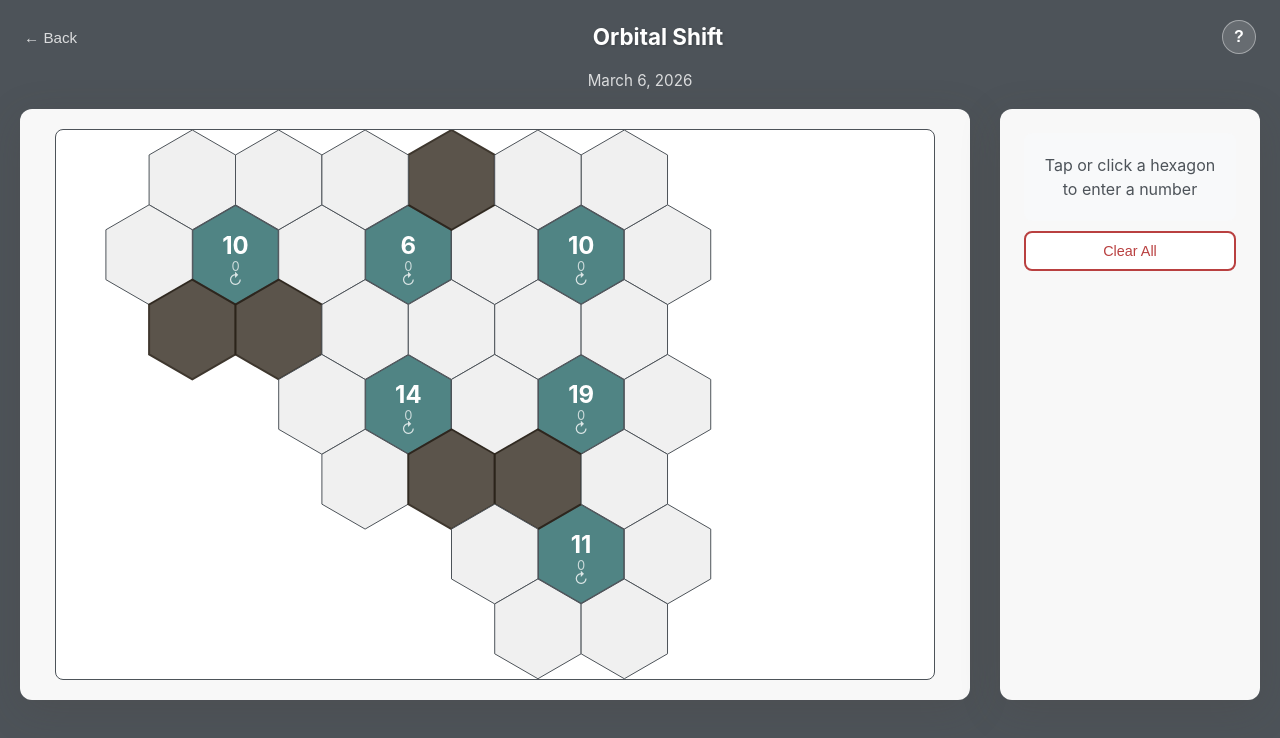
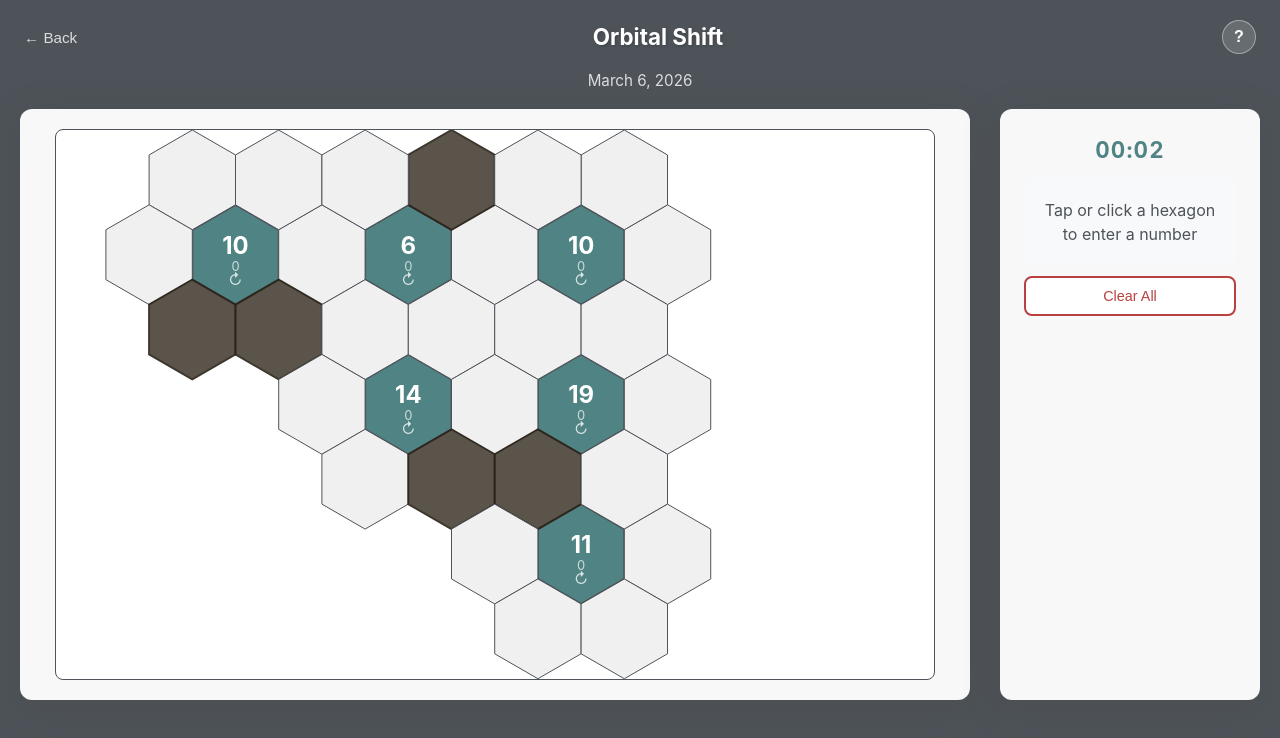
Before and after one commit to ELIEL87/orbitals, a React (Vite) app: page / in a window 1280 px wide. Both pictures are taken after a click on the button "Daily Challenge". Shown: the top 738 px of the page. Built offline with nearby package versions, Linux system fonts and the light colour scheme.

Commit message:
Add timer to daily challenge + add SEO improvements

```diff
--- a/index.html
+++ b/index.html
@@ -5,6 +5,20 @@
     <link rel="icon" type="image/svg+xml" href="/favicon.svg" />
     <meta name="viewport" content="width=device-width, initial-scale=1.0" />
     <title>Orbital Shift - Hexagon Puzzle Game</title>
+    <meta name="description" content="Fill the orbits so each ring sums to its center number. No repeats allowed. A daily hexagon number puzzle — free to play in your browser." />
+
+    <!-- Open Graph -->
+    <meta property="og:type" content="website" />
+    <meta property="og:url" content="https://orbitalshiftgame.com/" />
+    <meta property="og:title" content="Orbital Shift - Hexagon Puzzle Game" />
+    <meta property="og:description" content="Fill the orbits so each ring sums to its center number. No repeats allowed. A daily hexagon number puzzle — free to play in your browser." />
+    <meta property="og:image" content="https://orbitalshiftgame.com/orbitalshift.png" />
+
+    <!-- Twitter Card -->
+    <meta name="twitter:card" content="summary_large_image" />
+    <meta name="twitter:title" content="Orbital Shift - Hexagon Puzzle Game" />
+    <meta name="twitter:description" content="Fill the orbits so each ring sums to its center number. No repeats allowed. A daily hexagon number puzzle — free to play in your browser." />
+    <meta name="twitter:image" content="https://orbitalshiftgame.com/orbitalshift.png" />
   </head>
   <body>
     <div id="root"></div>
--- a/src/App.css
+++ b/src/App.css
@@ -437,6 +437,25 @@ body {
   color: #4D5359;
   font-size: 0.95rem;
   margin: 0;
+}
+
+.daily-timer {
+  text-align: center;
+  font-size: 1.4rem;
+  font-weight: 700;
+  font-variant-numeric: tabular-nums;
+  color: #508484;
+  letter-spacing: 0.05em;
+  margin-bottom: 12px;
+}
+
+.solved-time {
+  font-size: 2rem;
+  font-weight: 800;
+  font-variant-numeric: tabular-nums;
+  color: #79C99E;
+  letter-spacing: 0.05em;
+  line-height: 1;
 }
 
 .solved-btn {
--- a/src/components/Game.jsx
+++ b/src/components/Game.jsx
@@ -7,7 +7,19 @@ function getTodayString() {
   return `${d.getFullYear()}-${String(d.getMonth() + 1).padStart(2, '0')}-${String(d.getDate()).padStart(2, '0')}`;
 }
 
+function formatTime(seconds) {
+  const h = Math.floor(seconds / 3600);
+  const m = Math.floor((seconds % 3600) / 60);
+  const s = seconds % 60;
+  if (h > 0) {
+    return `${h}:${String(m).padStart(2, '0')}:${String(s).padStart(2, '0')}`;
+  }
+  return `${String(m).padStart(2, '0')}:${String(s).padStart(2, '0')}`;
+}
+
 function Game({ centers, blackHexagons, onWin, mode, onContinueFreePlay, onNewPuzzle, initialGrid, onNextLevel, nextLevelLabel }) {
+  const dailyTimerKey = mode === 'daily' ? `orbital-daily-timer-${getTodayString()}` : null;
+
   const {
     grid,
     selectedHex,
@@ -37,6 +49,14 @@ function Game({ centers, blackHexagons, onWin, mode, onContinueFreePlay, onNewPu
   const [flipSource, setFlipSource] = useState(null);
   const [hintKeys, setHintKeys] = useState(new Set());
   const hintTimerRef = useRef(null);
+  const timerRef = useRef(null);
+  const [elapsed, setElapsed] = useState(() => {
+    if (mode === 'daily' && dailyTimerKey) {
+      const saved = localStorage.getItem(dailyTimerKey);
+      return saved ? parseInt(saved, 10) : 0;
+    }
+    return 0;
+  });
 
   const resetHintTimer = useCallback(() => {
     setHintKeys(new Set());
@@ -47,11 +67,11 @@ function Game({ centers, blackHexagons, onWin, mode, onContinueFreePlay, onNewPu
     }, 8000);
   }, [getHintHexKeys]);
   const handleNativeShare = useCallback(() => {
-    navigator.share({
-      title: 'OrbitalShift',
-      text: 'Numbers and a little chaos 🎯 Try OrbitalShift → orbitalshiftgame.com',
-    });
-  }, []);
+    const text = gameWon && mode === 'daily'
+      ? `I solved today's Orbital Shift in ${formatTime(elapsed)} ⏱ Can you beat it? → orbitalshiftgame.com`
+      : 'Numbers and orbits — can you crack it? Try Orbital Shift → orbitalshiftgame.com';
+    navigator.share({ title: 'OrbitalShift', text });
+  }, [gameWon, mode, elapsed]);
 
   useEffect(() => {
     initializeGrid();
@@ -77,6 +97,23 @@ function Game({ centers, blackHexagons, onWin, mode, onContinueFreePlay, onNewPu
     return () => { if (hintTimerRef.current) clearTimeout(hintTimerRef.current); };
   // eslint-disable-next-line react-hooks/exhaustive-deps
   }, []);
+
+  // Daily challenge timer
+  useEffect(() => {
+    if (mode !== 'daily' || gameWon) {
+      clearInterval(timerRef.current);
+      return;
+    }
+    timerRef.current = setInterval(() => {
+      setElapsed(prev => {
+        const next = prev + 1;
+        if (dailyTimerKey) localStorage.setItem(dailyTimerKey, String(next));
+        return next;
+      });
+    }, 1000);
+    return () => clearInterval(timerRef.current);
+  // eslint-disable-next-line react-hooks/exhaustive-deps
+  }, [mode, gameWon]);
 
   // Persist daily grid to localStorage on every change
   useEffect(() => {
@@ -211,9 +248,15 @@ function Game({ centers, blackHexagons, onWin, mode, onContinueFreePlay, onNewPu
         </div>
 
         <div className="game-controls">
+          {mode === 'daily' && !gameWon && (
+            <div className="daily-timer">{formatTime(elapsed)}</div>
+          )}
           {gameWon ? (
             <div className="solved-panel">
               <div className="solved-title">Solved!</div>
+              {mode === 'daily' && (
+                <div className="solved-time">{formatTime(elapsed)}</div>
+              )}
               <p className="solved-subtitle">All orbits complete</p>
 
               {onNextLevel ? (
```
Also changed, not shown: public/orbitalshift.png (added).
